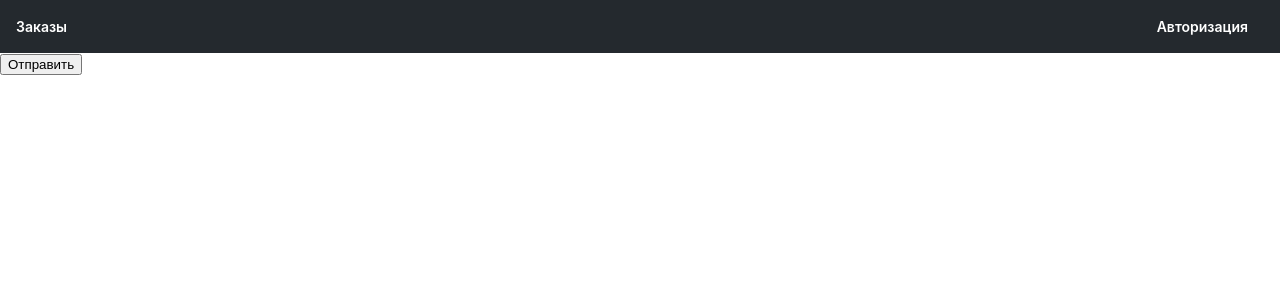
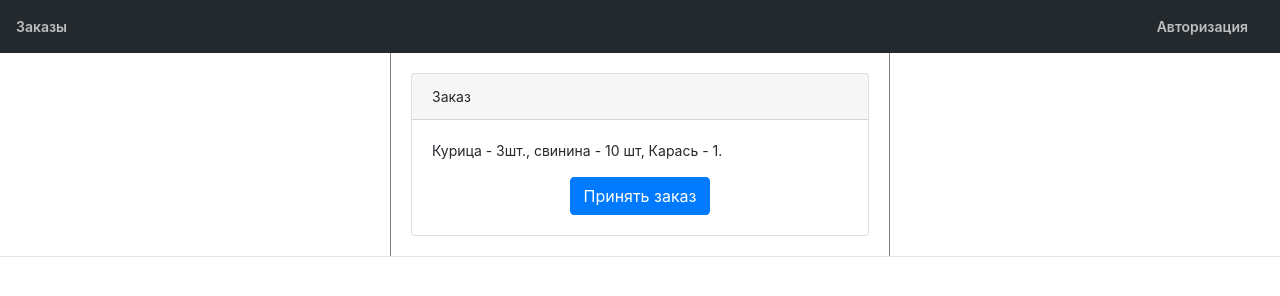
Before and after one commit to QumiQumi/ZaObed_Front, a plain HTML site: page gleb/index.html in a window 1280 px wide. Drawn offline with nearby package versions, Linux system fonts and the light colour scheme.

Commit message:
+Добавил карточку заказа +разбил текст на список регулярными выражениями +добавил подсветку ссылок

```diff
--- a/gleb/index.html
+++ b/gleb/index.html
@@ -6,10 +6,9 @@
     <title>
         Страница поставщика
     </title>
+    <link rel="stylesheet" href="https://maxcdn.bootstrapcdn.com/bootstrap/4.0.0/css/bootstrap.min.css" integrity="sha384-Gn5384xqQ1aoWXA+058RXPxPg6fy4IWvTNh0E263XmFcJlSAwiGgFAW/dAiS6JXm" crossorigin="anonymous">
     <link rel="stylesheet" href="resources/styles.css">
 </head>
-<!-- сделать подсветку cссылкам -->
-
 
 <body>
     <header class="header">
@@ -26,16 +25,41 @@
     <main>
         <div class="wrapper">
             <div class="orders">
-                <div class="orders order"></div>
+                <div class="card">
+                    <div class="card-header">
+                        Заказ
+                    </div>
+                    <div class="card-body">
+                        <div id="list">
+                            Курица - 3шт., свинина - 10 шт, Карась - 1.
+                        </div>
+                        <form>
+                            <input class="btn btn-primary" type="submit" value="Принять заказ">
+                        </form>
+                    </div>
+                </div>
             </div>
-            <form>
-                <input type="submit" value="Отправить">
-            </form>
-        </div>
     </main>
 
     <footer>
+        <hr>
     </footer>
 </body>
+<script>
+    var string = document.getElementById("list");
+    console.log(string.textContent);
+    var array = string.textContent.split(/,\s/g);
 
-</html>
+    var div = document.getElementById('list');
+    var ul = document.createElement('ul');
+
+    string.innerHTML = '';
+    div.appendChild(ul);
+    for (var i = 0, ln = array.length; i < ln; i++) {
+        var li = document.createElement('li');
+        li.innerHTML = array[i];
+        ul.appendChild(li);
+    }
+
+
+    /html>
--- a/gleb/resources/styles.css
+++ b/gleb/resources/styles.css
@@ -1,6 +1,6 @@
 body {
     padding: 0px;
-    margin: 0px;
+    margin: auto;
     background-color: #fff;
     color: #24292e;
     font-family: -apple-system, BlinkMacSystemFont, Segoe UI, Helvetica, Arial, sans-serif, Apple Color Emoji, Segoe UI Emoji, Segoe UI Symbol;
@@ -36,9 +36,35 @@ body {
 }
 
 a {
-    color: #fff;
     font-weight: 600;
     text-decoration: none;
     cursor: pointer;
     background-color: transparent;
 }
+
+a:hover {
+    color: #fff !important;
+}
+
+.wrapper {
+    max-width: 500px;
+    border-left: 1px gray solid;
+    border-right: 1px gray solid;
+    margin: auto;
+    padding: 20px;
+}
+
+form {
+    display: flex;
+}
+
+input {
+    margin-top: 16px;
+    margin-left: auto;
+    margin-right: auto;
+    align-self: center;
+}
+
+footer hr {
+    margin: 0px;
+}
```
